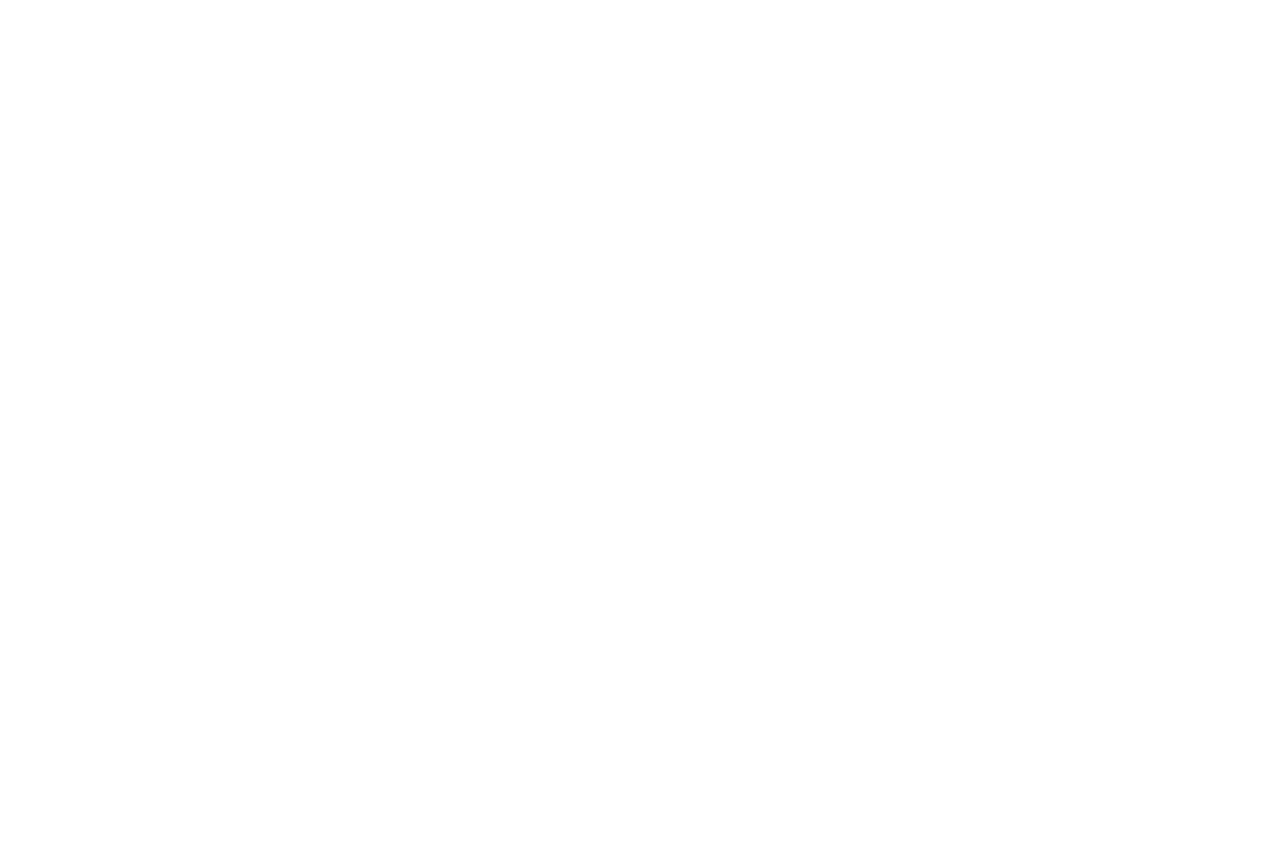
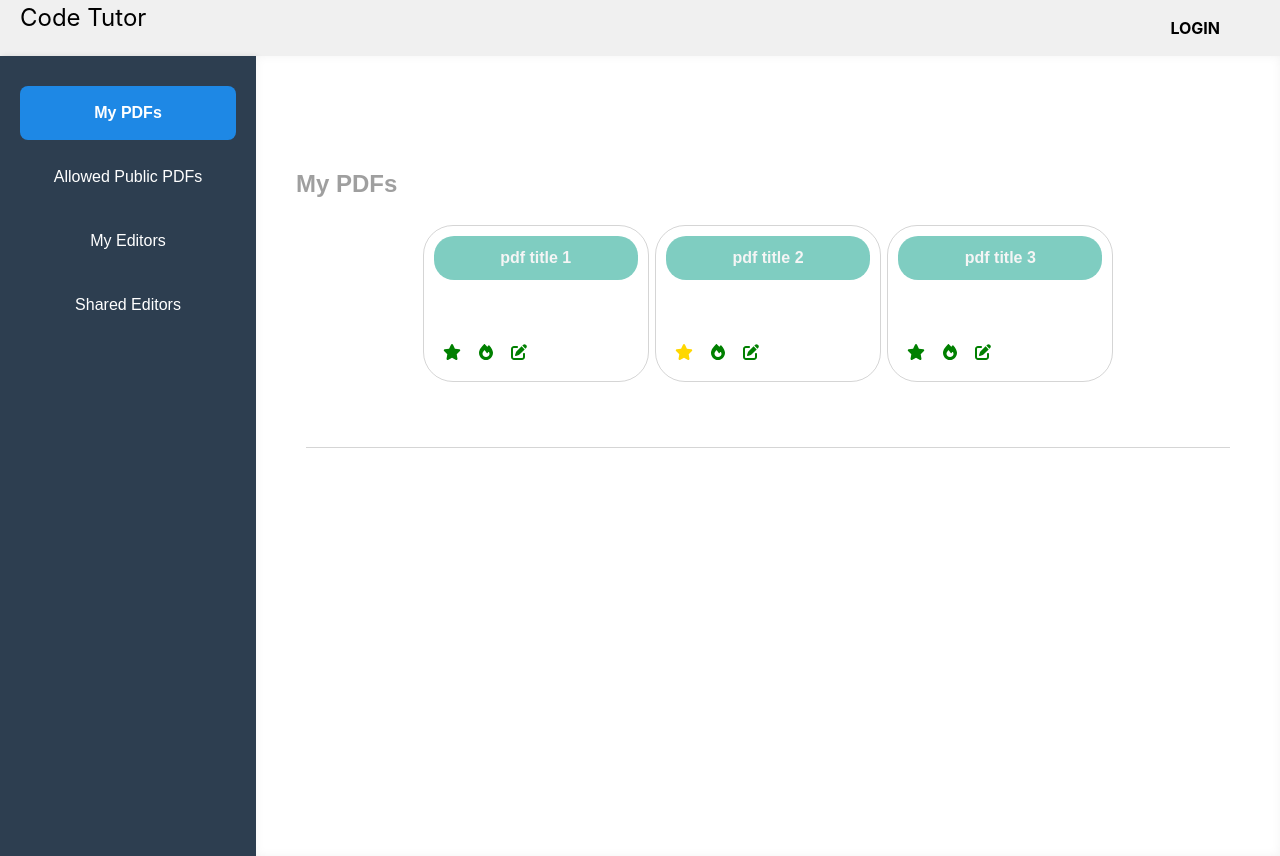
Before and after one commit to hyadess/Tokkhok-Frontend, a React (Create React App) app in the folder Frontend/bitfest/: page /profile in a window 1280 px wide. Before the commit this address had no page. Before the commit the page ends 800 px from the top, so only its background shows below. Built offline with nearby package versions, Linux system fonts and the light colour scheme; no server answers.

Commit message:
11th commit

```diff
--- a/Frontend/bitfest/src/App.js
+++ b/Frontend/bitfest/src/App.js
@@ -23,6 +23,9 @@ import BookReader from './pages/Notes/BookReader';
 import ReadingRoomContextProvider from './context/ReadingRoomContextProvider';
 import PublicNotes from './pages/Notes/PublicNotes';
 import EditNote from './pages/Notes/EditNote';
+import Profile from './pages/Profile';
+import Navbar from "./components/navbar/Navbar";
+
 const PrivateRoute = ({ component: Component, ...rest }) => {
   const { token } = useAuth();
   return (
@@ -107,7 +110,7 @@ function AppContent() {
                 }
               />
         {/* <Route path="/allconvo" element={<AllConvo />} /> */}
-        {/* <Route path="/profile" element={<Profile />} /> */}
+        <Route path="/profile" element={<Profile />} />
       </Routes>
   );
 }
@@ -118,6 +121,7 @@ function App() {
       <AuthProvider>
       <ReadingRoomContextProvider>
         <Router>
+          <Navbar />
           <AppContent />
         </Router>
         </ReadingRoomContextProvider>
--- a/Frontend/bitfest/src/components/cardLists/PdfList.js
+++ b/Frontend/bitfest/src/components/cardLists/PdfList.js
@@ -73,6 +73,7 @@ const PdfList = (props) => {
   useEffect(() => {
     console.log("convos:", props.pdfs);
     setPdfs(props.pdfs);
+    setPdfs(dummypdfs);
   }, [props.pdfs]);
 
   const makeHighlighted = async (i) => {
--- a/Frontend/bitfest/src/css/Profile.css
+++ b/Frontend/bitfest/src/css/Profile.css
@@ -0,0 +1,85 @@
+/* src/css/Convo.css */
+
+.container-diff {
+    display: flex;
+    height: 100vh;
+    font-family: Arial, sans-serif;
+    background-color: #f4f4f9;
+    color: #333;
+  }
+
+  .left {
+    width: 20%;
+    background-color: #2d3e50;
+    color: white;
+    display: flex;
+    flex-direction: column;
+    align-items: center;
+    padding: 20px;
+    box-shadow: 2px 0 5px rgba(0, 0, 0, 0.1);
+  }
+
+  .menu-list {
+    list-style-type: none;
+    padding: 0;
+    width: 100%;
+  }
+
+  .menu-list li {
+    padding: 15px 10px;
+    margin: 10px 0;
+    text-align: center;
+    cursor: pointer;
+    border-radius: 8px;
+    transition: background-color 0.3s, transform 0.2s;
+  }
+
+  .menu-list li:hover {
+    background-color: #546e7a;
+    transform: scale(1.05);
+  }
+
+  .menu-list li.active {
+    background-color: #1e88e5;
+    font-weight: bold;
+  }
+
+  .middle {
+    flex: 1;
+    padding: 20px;
+    overflow-y: auto;
+    background-color: #ffffff;
+    box-shadow: inset 0 0 10px rgba(0, 0, 0, 0.05);
+  }
+
+  .middle h2 {
+    font-size: 24px;
+    margin-bottom: 20px;
+    color: #2d3e50;
+    border-bottom: 2px solid #e0e0e0;
+    padding-bottom: 5px;
+  }
+
+  .data-list {
+    list-style-type: none;
+    padding: 0;
+  }
+
+  .data-list li {
+    padding: 15px;
+    margin: 10px 0;
+    background-color: #f4f4f9;
+    border: 1px solid #e0e0e0;
+    border-radius: 8px;
+    box-shadow: 0 2px 4px rgba(0, 0, 0, 0.1);
+    transition: transform 0.2s, box-shadow 0.3s;
+  }
+
+  .data-list li:hover {
+    transform: translateY(-5px);
+    box-shadow: 0 4px 8px rgba(0, 0, 0, 0.2);
+  }
+
+  .data-list li:nth-child(odd) {
+    background-color: #f9fbfc;
+  }
--- a/Frontend/bitfest/src/pages/Profile.js
+++ b/Frontend/bitfest/src/pages/Profile.js
@@ -1,135 +1,58 @@
-// src/components/Dashboard.js
-import { React, useState, useRef, useEffect } from "react";
-import { useAuth } from "../context/AuthContext";
-import { useNavigate, useParams } from "react-router-dom";
-import { FontAwesomeIcon } from "@fortawesome/react-fontawesome";
-import {
-  faPaperPlane,
-  faBars,
-  faPlus,
-  faSquarePlus,
-  faHouse,
-  faEye,
+// src/components/Profile.js
+import React, { useState, useEffect } from "react";
+import axios from "axios";
+import PdfList from "../components/cardLists/PdfList"; // Import PdfList component
+import "../css/Profile.css";
 
-} from "@fortawesome/free-solid-svg-icons";
-import "../css/Convo.css";
-import axios from "axios";
-import ConvoLineList from "../components/sideLine/sideline";
 const Profile = () => {
-  // const { logout } = useAuth();
-  // const { id } = useParams();
-  const navigate = useNavigate();
+  const [selectedMenu, setSelectedMenu] = useState("myPdfs");
+  const [data, setData] = useState([]);
 
-  // const handleLogout = () => {
-  //   logout();
-  //   navigate("/login");
-  // };
+  // Menu titles for PdfList
+  const menuTitles = {
+    myPdfs: "My PDFs",
+    AllowedPublicPdfs: "Allowed Public PDFs",
+    myEditors: "My Editors",
+    sharedEditors: "Shared Editors",
+  };
 
-
-  // user asks question...............................................................................................
-
-  const [myPdfs, setMyPdfs] = useState([]);
-  const [AllowedPublicPdfs, setAllowedPublicPdfs] = useState([]);
-  const [myEditors, setMyEditors] = useState([]);
-  const [sharedEditors, setSharedEditors] = useState([]);
-  const [totalTranslations, setTotalTranslations] = useState([]);
-
-
-
-
+  // Fetch data from backend based on the selected menu
   useEffect(() => {
-    if (needanswer === 1) {
-      //queryBackend();
-      placeholderBackend();
-      setNeedanswer(0);
-      setCurrentQuestion("");
-    }
-  }, [messages]);
-
+    const fetchData = async () => {
+      try {
+        const response = await axios.get(`/api/${selectedMenu}`); // Replace with your API endpoint
+        setData(response.data);
+      } catch (error) {
+        console.error("Error fetching data:", error);
+      }
+    };
+    fetchData();
+  }, [selectedMenu]);
 
   return (
     <div className="container-diff">
-      <div className={`left ${isLeftContracted ? "contracted" : ""}`}>
-        <div>
-          <button className="menu-button" onClick={handleLeftToggle}>
-            <FontAwesomeIcon icon={faBars} size="2x" />
-          </button>
-        </div>
-        {/* <div className='new-convo'>
-          <h3 className={`new-convo-text ${isLeftContracted ? 'contracted' : ''}`}>New Conversation</h3>
-          <button className='menu-button add-button' onClick={() => setIsTutor(true)}><FontAwesomeIcon icon={faSquarePlus} size='2x' /></button>
-        </div> */}
-
-        <div className={`${isLeftContracted ? "convo-list-contracted" : ""}`}>
-          <ConvoLineList current={1} />
-        </div>
-
-        <div className="new-convo last">
-          {/* <h3 className={`new-convo-text ${isLeftContracted ? 'contracted' : ''}`}>Back-to home</h3> */}
-          <button
-            className="menu-button home-button"
-            onClick={() => navigate("/home")}
-          >
-            <FontAwesomeIcon icon={faHouse} style={{ fontSize: "26px" }} />
-          </button>
-        </div>
-
-        {/* <CreateConvo
-          isOverlayVisible={isTutor}
-          toggleOverlay={() => setIsTutor(false)}
-        /> */}
+      {/* Sidebar */}
+      <div className="left">
+        <ul className="menu-list">
+          {Object.keys(menuTitles).map((menu) => (
+            <li
+              key={menu}
+              className={selectedMenu === menu ? "active" : ""}
+              onClick={() => setSelectedMenu(menu)}
+            >
+              {menuTitles[menu]}
+            </li>
+          ))}
+        </ul>
       </div>
 
-      <div className={`middle ${isLeftContracted ? "contracted" : ""}`}>
-        <div
-          className={`chat-container ${isLeftContracted ? "contracted" : ""}`}
-          ref={messageListRef}
-        >
-          {messages.map((message, index) =>
-            message.type === "text" ? (
-              <div className={`chat-message ${message.sender}`}>
-                {parseResponse(message.text, message.sender)}
-                {/* add the pdfs as a series of tablets */}
-                {message.pdfs ? (
-                  <div className="pdfs-tablets">
-                    {message.pdfs.map((pdf) => (
-                      <div className="pdf-tablet">
-                        <a href={pdf.url} target="_blank" rel="noreferrer">
-                          {pdf.title}
-                        </a>
-                      </div>
-                    ))}
-                  </div>
-                ) : null}
-              </div>
-            ) : (
-              <img
-                src={message.text}
-                alt="image"
-                className={`chat-message ${message.sender}`}
-              />
-            )
-          )}
-        </div>
-        <div
-          className={`input-container ${isLeftContracted ? "contracted" : ""}`}
-        >
-          <button className ="pdf-show" onClick={handleGeneratePDF}>
-          <FontAwesomeIcon icon={faEye} size="2x"/>
-          </button>
-          <textarea
-            type="text"
-            className="chat-input"
-            value={newMessage}
-            onChange={(e) => setNewMessage(e.target.value)}
-            onKeyDown={handleKeyDown}
-            placeholder="Type your message..."
-          />
-
-          <button className="send-button" onClick={sendMessage}>
-            <FontAwesomeIcon icon={faPaperPlane} size="2x" />
-          </button>
-        </div>
+      {/* Middle Pane */}
+      <div className="middle">
+        <PdfList
+          title={menuTitles[selectedMenu]}
+          pdfs={data}
+          isAll={selectedMenu === "myPdfs"} // Adjust as needed
+        />
       </div>
     </div>
   );
```
